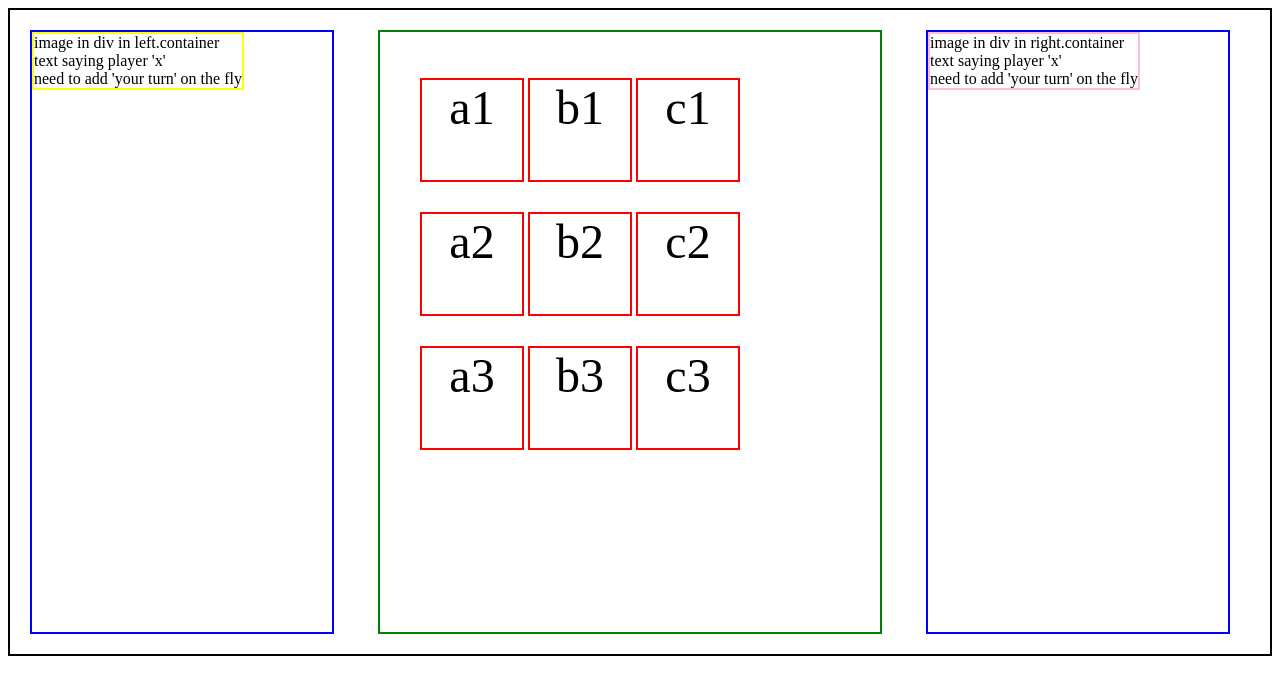
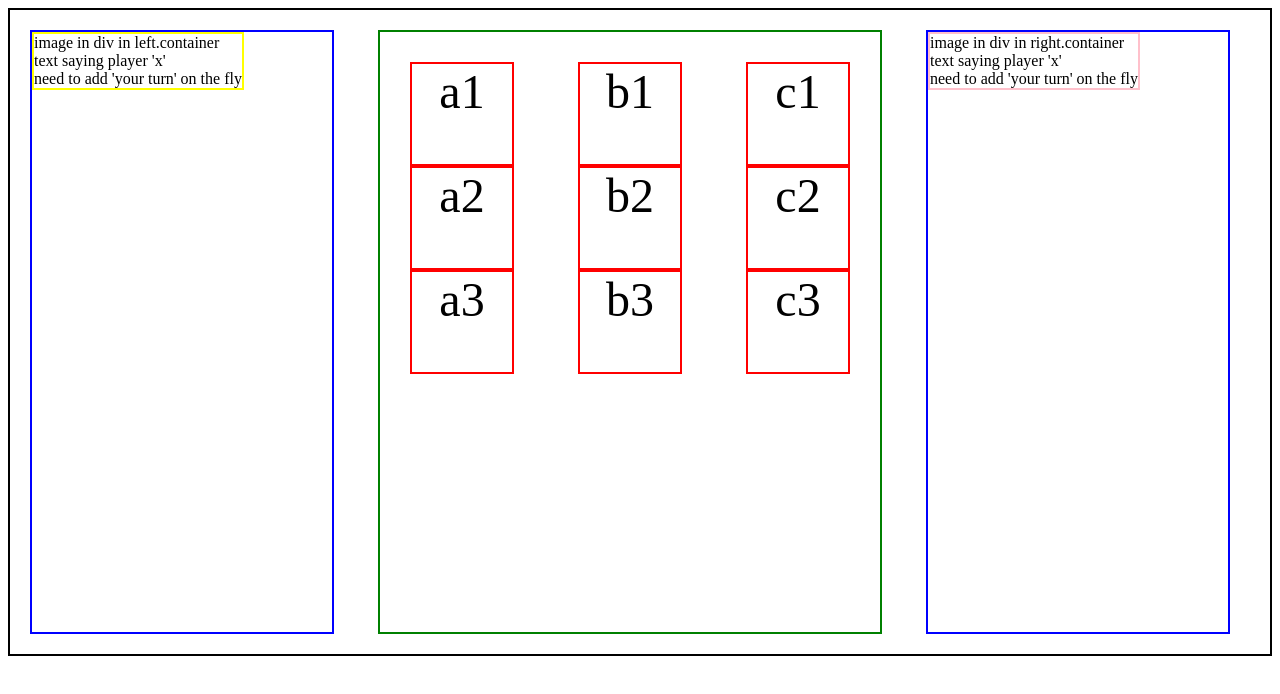
Before and after one commit to notthemessiah63/notthemessiah63.github.io, a plain HTML site: page index.html in a window 1280 px wide. Drawn offline with nearby package versions, Linux system fonts and the light colour scheme.

Commit message:
tweaked a little - may break it now tho

```diff
--- a/index.html
+++ b/index.html
@@ -15,7 +15,6 @@
       </div>
     </div>
     <div class='containerCentre'>
-      <ul>
         <div class='board'>
           <div class = 'row' id = '0'>a1</div>
           <div class = 'row' id = '1'>a2</div>
@@ -31,7 +30,6 @@
           <div class = 'row' id = '7'>c2</div>
           <div class = 'row' id = '8'>c3</div>
         </div>
-      </ul>
     </div>
     <div class='containerWing'>
       <div class='containerRight'>
--- a/scripts/ticTacToe.js
+++ b/scripts/ticTacToe.js
@@ -31,9 +31,11 @@ $(document).ready(function(){
       for (i = 0; i < 8; i++) {
         switch (winLines[i]) {
           case "xxx":
+            alert("Winner is 'X'")
              i = 8
             break;
           case "ooo":
+            alert("Winner is 'O'")
              i = 8
             break;
           default:
--- a/styles/board.css
+++ b/styles/board.css
@@ -34,6 +34,7 @@ body {
 
 .board {
   display: inline-block;
+  margin: 30px;
 }
 
 .row {
@@ -45,7 +46,6 @@ body {
   text-align: center;
   vertical-align: middle;
   font-size: 48px;
-  margin-top: 30px;
 }
 
 .containerRight {
```
